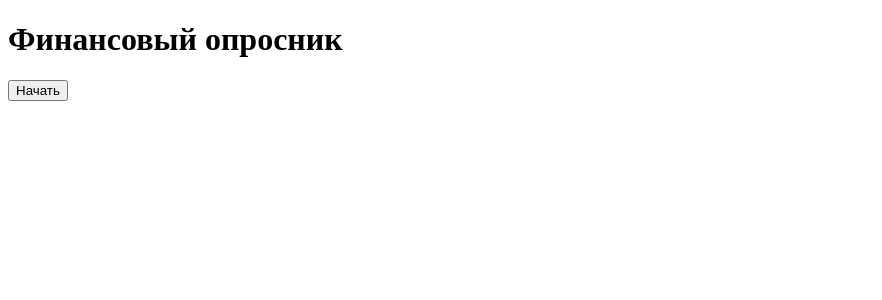
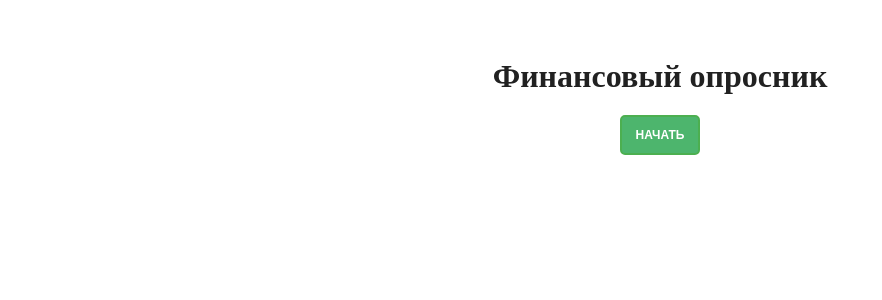
Before and after one commit to PinCatS/questionnaire, an Angular app: page / in a window 1280 px wide. Shown: the top 300 px of the page, without its empty margins (0-882 px from the left). Built offline with nearby package versions, Linux system fonts and the light colour scheme.

Commit message:
feat: Style welcome page

```diff
--- a/src/app/app.component.css
+++ b/src/app/app.component.css
@@ -0,0 +1,4 @@
+.content {
+  max-width: 720px;
+  margin: 0 auto;
+}
--- a/src/app/app.component.html
+++ b/src/app/app.component.html
@@ -1,17 +1,3 @@
-<div id="content">
-  <div class="container">
-    <router-outlet></router-outlet>
-  </div>
+<div class="content">
+  <router-outlet></router-outlet>
 </div>
-<!-- <nav>
-  <ul>
-    <li>
-      <a routerLink="/welcome" routerLinkActive="active">First Component</a>
-    </li>
-    <li>
-      <a routerLink="/questions" routerLinkActive="active">Second Component</a>
-    </li>
-  </ul>
-</nav>
-
-<router-outlet></router-outlet> -->
--- a/src/app/app.component.ts
+++ b/src/app/app.component.ts
@@ -3,8 +3,8 @@ import { Component } from '@angular/core';
 @Component({
   selector: 'app-root',
   templateUrl: './app.component.html',
-  styleUrls: ['./app.component.css']
+  styleUrls: ['./app.component.css'],
 })
 export class AppComponent {
-  title = 'finquest2';
+  title = 'Финансовый опросник';
 }
--- a/src/app/welcome/welcome.component.css
+++ b/src/app/welcome/welcome.component.css
@@ -0,0 +1,32 @@
+.quest {
+  margin: 0;
+  padding: 50px 0 0 40px;
+  text-align: center;
+}
+
+.quest__header {
+  margin: 0 auto;
+  margin-bottom: 20px;
+  color: #212121;
+}
+
+.button {
+  min-width: 80px;
+  min-height: 40px;
+  text-transform: uppercase;
+  font-weight: bold;
+  font-size: 12px;
+  color: #212121;
+}
+
+.quest__button {
+  background-color: rgba(77, 181, 109, 1);
+  border: 2px solid #4caf50;
+  border-radius: 5px;
+  color: white;
+  transition: background-color 0.5s ease;
+}
+
+.quest__button:hover {
+  background-color: rgba(77, 181, 109, 0.6);
+}
--- a/src/app/welcome/welcome.component.html
+++ b/src/app/welcome/welcome.component.html
@@ -1,2 +1,4 @@
-<h1>Финансовый опросник</h1>
-<button (click)="startQuest()">Начать</button>
+<div class="quest">
+  <h1 class="quest__header">Финансовый опросник</h1>
+  <button class="button quest__button" (click)="startQuest()">Начать</button>
+</div>
```
